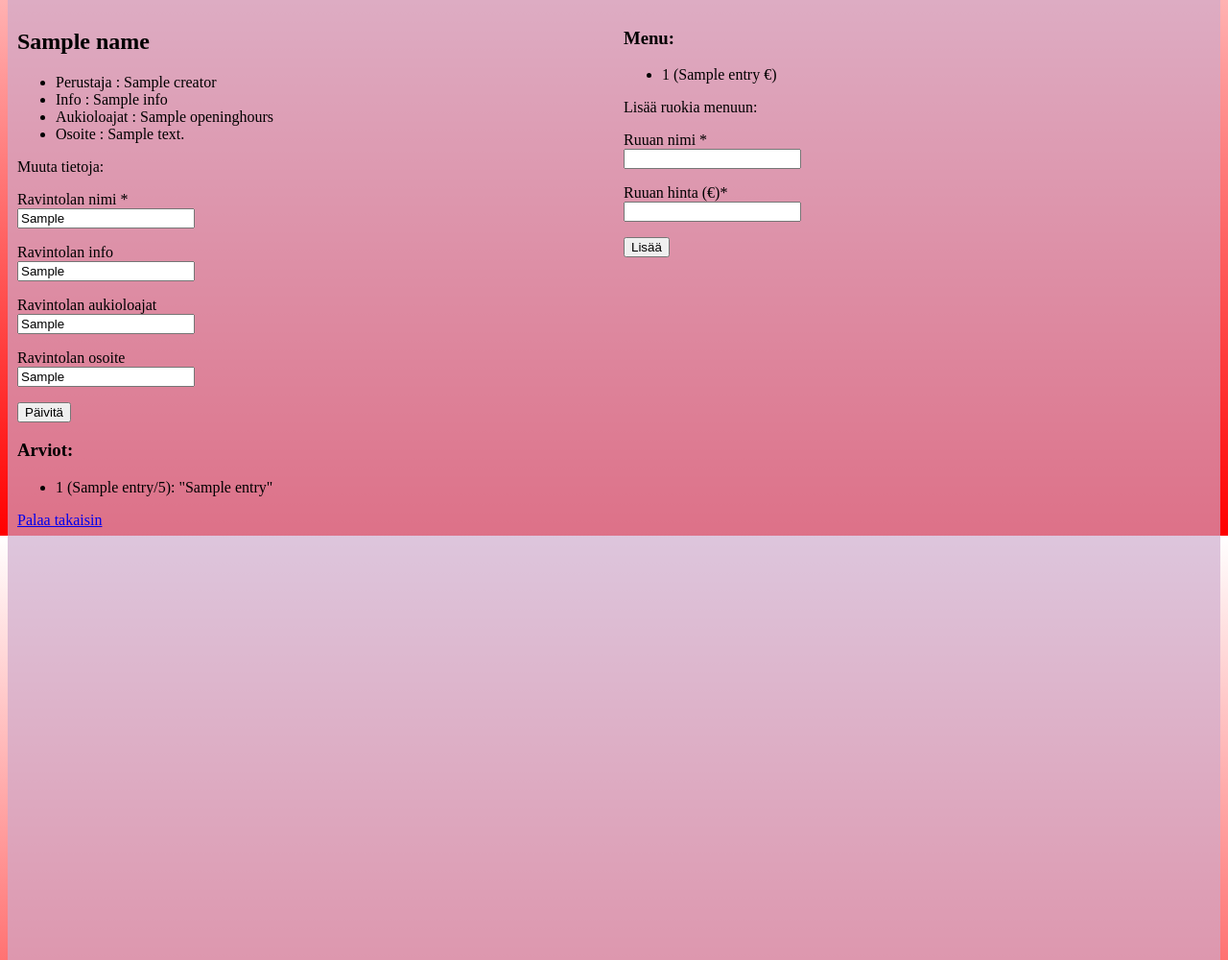
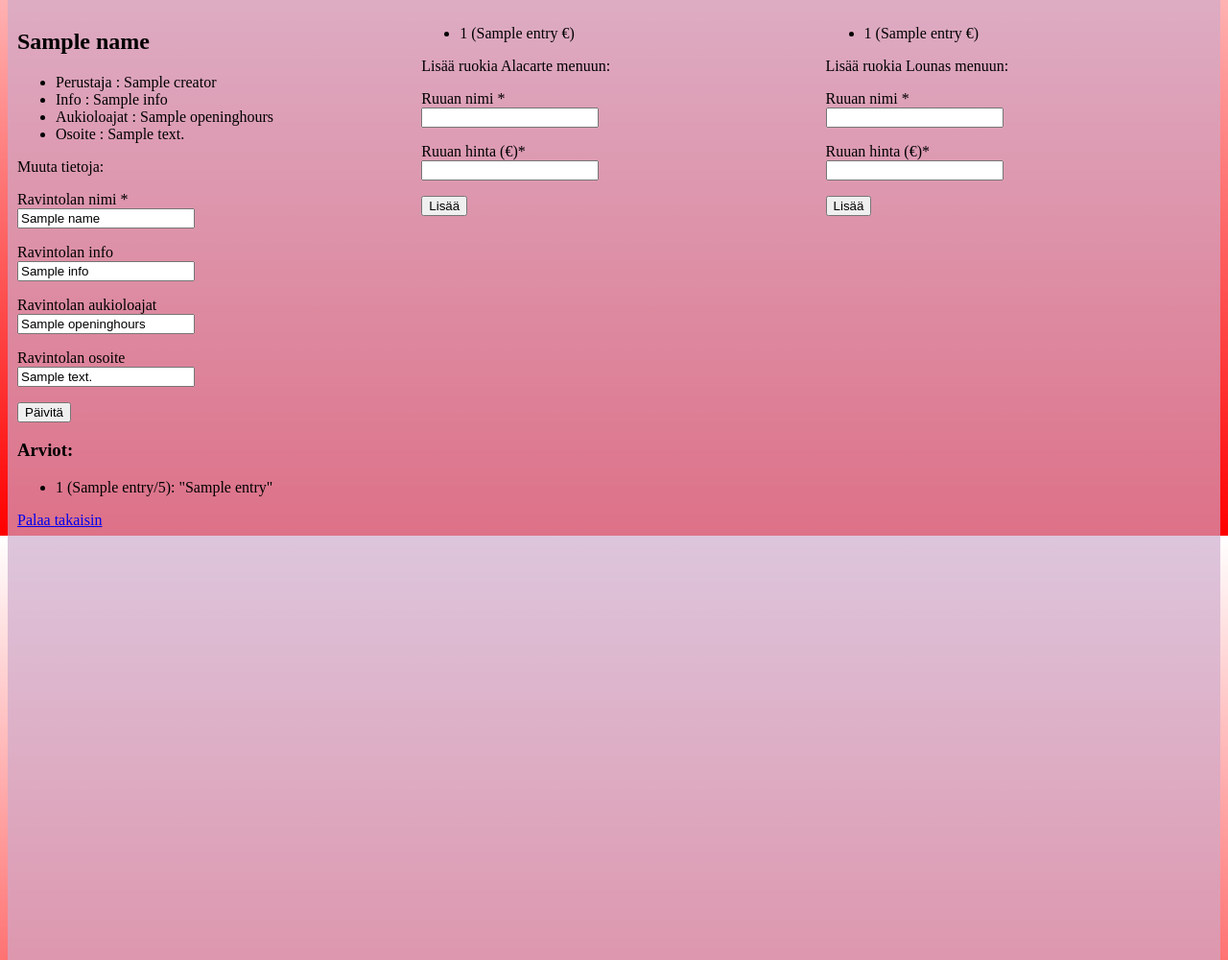
Before and after one commit to HYTApio/Restaurant-Application, a Flask app: template templates/restaurant.html in a window 1280 px wide. Shown: the part 242-1242 px from the top of the page at 96% size. Run offline with Flask 2, Linux system fonts and the light colour scheme; the template is opened without the code that fills it: most values are stand-ins (such as "Sample title", 1, 10 or a date in 2020).

Commit message:
added ui fixes

```diff
--- a/templates/restaurant.html
+++ b/templates/restaurant.html
@@ -3,7 +3,7 @@
 <head>
 <style>
 * {box-sizing: border-box;}
-.column {float: left; width: 50%; padding: 10px; height:1000px;}
+.column {float: left; width: 33.33%; padding: 10px; height:1000px;}
 .row:after {content: ""; display: table; clear: both;}
 </style>
 </head>
@@ -22,13 +22,13 @@
 Muuta tietoja:
 <form action="/update_info" method="post">
 <p>Ravintolan nimi *<br>
-<input type="text" name="name" minlength="1" maxlength="25" value={{ name }}></p>
+<input type="text" name="name" minlength="1" maxlength="25" value="{{ name }}"></p>
 <p>Ravintolan info<br>
-<input type="text" name="info" minlength="1" maxlength="1000" value={{ info }}></p>
+<input type="text" name="info" minlength="1" maxlength="1000" value="{{ info }}"></p>
 <p>Ravintolan aukioloajat<br>
-<input type="text" name="openinghours" maxlength="100" value={{ openinghours }}></p>
+<input type="text" name="openinghours" maxlength="100" value="{{ openinghours }}"></p>
 <p>Ravintolan osoite<br>
-<input type="text" name="address" maxlength="100" value= {{ address }}></p>
+<input type="text" name="address" maxlength="100" value= "{{ address }}"></p>
 <input type="submit" value="Päivitä">
 <input type="hidden" name="csrf_token" value="{{ session.csrf_token }}">
 <input type="hidden" name="restaurant_id" value="{{ id }}">
@@ -75,14 +75,40 @@ Kommentti:<br>
 {% endif%}
 
 <ul>
-{% for entry in menu %}
+{% for entry in alacarte %}
 <li> {{ entry[0] }} ({{ entry[1] }} €)
 {% endfor %}
 </ul>
 
 {% if session.user_id==creator_id %}
-Lisää ruokia menuun:
+Lisää ruokia Alacarte menuun:
 <form action="/add_alacartefood" method="post">
+<p>Ruuan nimi *<br>
+<input type="text" name="name" minlength="1" maxlength="25"></p>
+<p>Ruuan hinta (€)*<br>
+<input type="text" name="price" minlength="1" maxlength="1000"></p>
+<input type="submit" value="Lisää">
+<input type="hidden" name="csrf_token" value="{{ session.csrf_token }}">
+<input type="hidden" name="restaurant_id" value="{{ id }}">
+</form>
+{% endif %}
+</div>
+
+<div class="column" style="background-color:#CACA;">
+
+{% if menu %}
+<h3>Lounasmenu:</h3>
+{% endif%}
+
+<ul>
+{% for entry in lunch %}
+<li> {{ entry[0] }} ({{ entry[1] }} €)
+{% endfor %}
+</ul>
+
+{% if session.user_id==creator_id %}
+Lisää ruokia Lounas menuun:
+<form action="/add_lunchfood" method="post">
 <p>Ruuan nimi *<br>
 <input type="text" name="name" minlength="1" maxlength="25"></p>
 <p>Ruuan hinta (€)*<br>
```
Also changed, not shown: other parts of templates/restaurant.html (+2 -1 lines).
